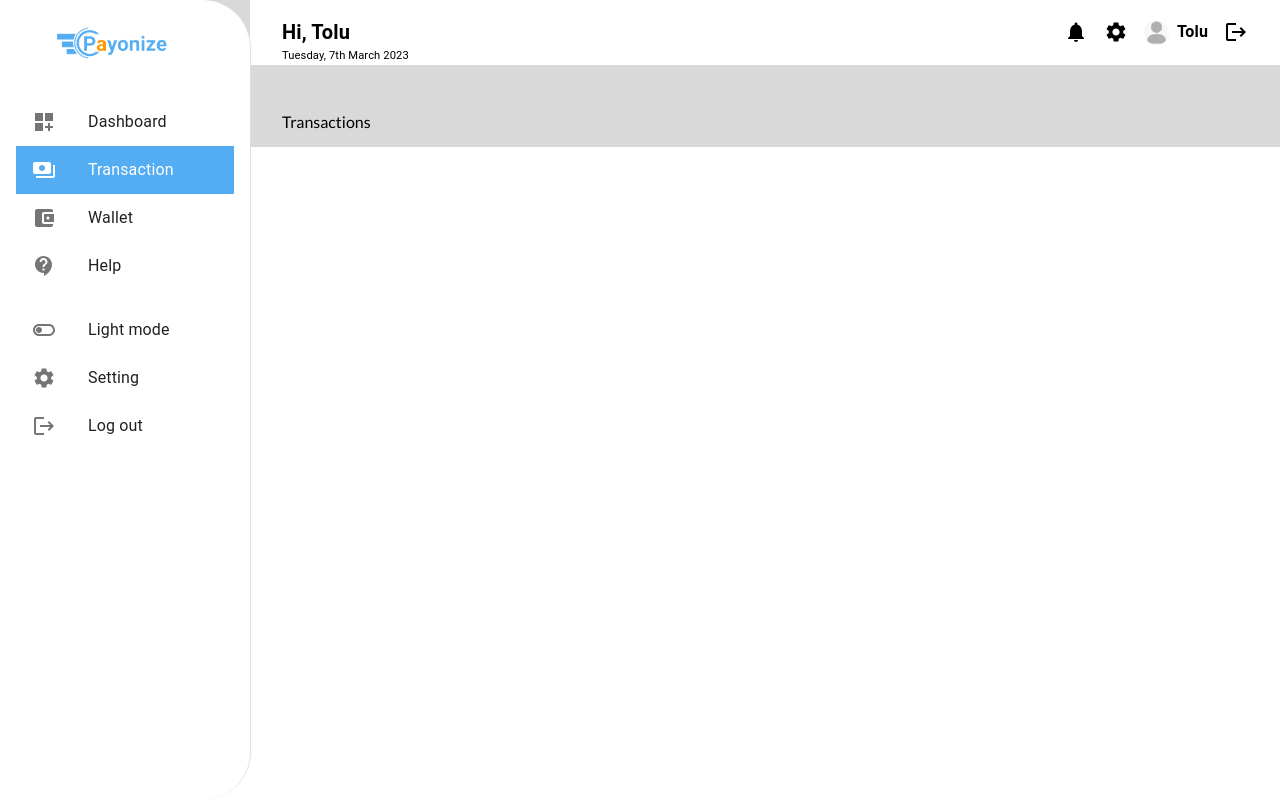
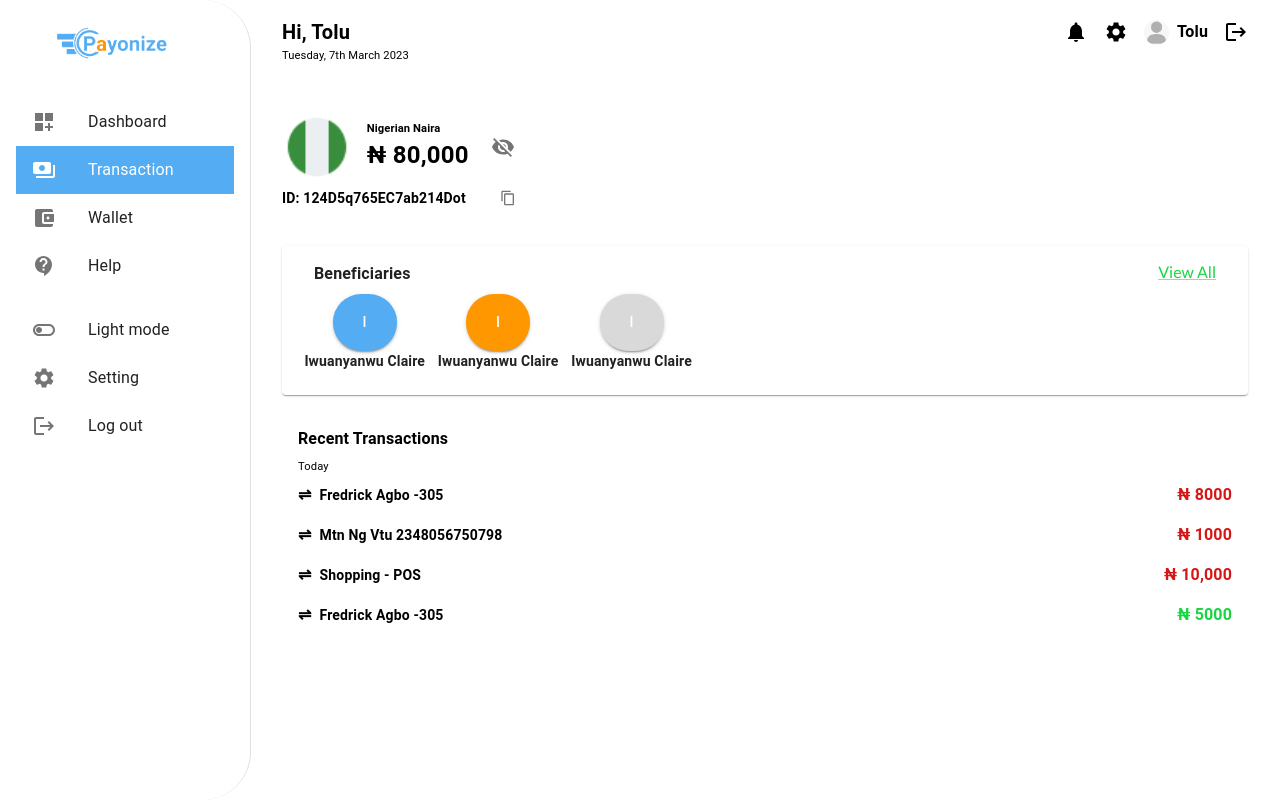
Before and after one commit to doseamp/web-frontend, a React (Create React App) app: page /transactions in a window 1280 px wide. Built offline with nearby package versions, Linux system fonts and the light colour scheme; no server answers.

Commit message:
Changed the red color and a few styles

```diff
--- a/src/pages/Transactions.jsx
+++ b/src/pages/Transactions.jsx
@@ -1,14 +1,35 @@
-import { Box, Toolbar } from "@mui/material";
+import {
+  Box,
+  Toolbar,
+  Stack,
+  Typography,
+  IconButton,
+  Link,
+  Card,
+  CardContent,
+  Button,
+} from "@mui/material";
 
 import DashboardMenu from "../components/DashboardMenu";
 import Sidebar from "../components/Sidebar";
 import MobileDashboardMenu from "../components/MobileDashboardMenu";
 import { pages, mobilePages, utils } from "../utils/Pages";
+import VisibilityOffIcon from "@mui/icons-material/VisibilityOff";
+import ContentCopyIcon from "@mui/icons-material/ContentCopy";
 
 const Transactions = () => {
   return (
-    <Box sx={{ background: "#D9D9D9" }}>
-      <DashboardMenu />
+    <Box>
+      <Box
+        sx={{
+          display: {
+            xs: "none",
+            md: "block",
+          },
+        }}
+      >
+        <DashboardMenu />
+      </Box>
       <Sidebar pages={pages} utils={utils} />
 
       <Box
@@ -19,9 +40,207 @@ const Transactions = () => {
           },
         }}
       >
-        <Toolbar />
+        <Toolbar sx={{ display: { xs: "none", md: "block" } }} />
 
-        <Box sx={{ px: 4, py: 2, mt: 4 }}> Transactions</Box>
+        <Box sx={{ px: 4, py: 2, mt: { xs: 2, md: 4 } }}>
+          <Box
+            sx={{
+              width: {
+                xs: "75%",
+                md: "35%",
+                lg: "25%",
+              },
+              mb: 4,
+            }}
+          >
+            <Box
+              display="flex"
+              alignItems="center"
+              justifyContent="space-between"
+            >
+              <Box
+                component="img"
+                src="nigeria.png"
+                sx={{ width: "70px", height: "70px" }}
+              />
+              <Stack direction="column">
+                <Typography sx={{ fontSize: "0.7rem", fontWeight: "bold" }}>
+                  Nigerian Naira
+                </Typography>
+                <Typography sx={{ fontWeight: "bold", fontSize: "1.5rem" }}>
+                  ₦ 80,000
+                </Typography>
+              </Stack>
+              <IconButton>
+                <VisibilityOffIcon />
+              </IconButton>
+            </Box>
+            <Box display="flex" alignItems="center">
+              <Typography variant="body2" sx={{ fontWeight: "bold" }}>
+                ID: 124D5q765EC7ab214Dot
+              </Typography>
+              <IconButton sx={{ ml: "auto" }}>
+                <ContentCopyIcon sx={{ fontSize: "1rem" }} />
+              </IconButton>
+            </Box>
+          </Box>
+
+          <Card>
+            <CardContent>
+              <Box>
+                <Box display="flex" sx={{ mx: 2 }}>
+                  <Typography sx={{ fontWeight: "bold" }}>
+                    Beneficiaries
+                  </Typography>
+                  <Link
+                    href=""
+                    sx={{ color: "#17D641", ml: "auto", cursor: "pointer" }}
+                  >
+                    View All
+                  </Link>
+                </Box>
+                <Box
+                  display="grid"
+                  sx={{
+                    gridTemplateColumns: {
+                      xs: "1fr 1fr 1fr ",
+                      md: "1fr 1fr 1fr 1fr 1fr 1fr 1fr",
+                    },
+                  }}
+                >
+                  <Stack justifyContent="center" alignItems="center">
+                    <Button
+                      variant="contained"
+                      sx={{
+                        background: "#54ADF3",
+                        borderRadius: 7,
+                        p: 2,
+                        mt: 1,
+                      }}
+                    >
+                      I
+                    </Button>
+                    <Typography
+                      variant="body2"
+                      sx={{ fontWeight: "bold", textAlign: "center" }}
+                    >
+                      Iwuanyanwu Claire
+                    </Typography>
+                  </Stack>
+                  <Stack justifyContent="center" alignItems="center">
+                    <Button
+                      variant="contained"
+                      sx={{
+                        background: "#FF9800",
+                        borderRadius: 7,
+                        p: 2,
+                        mt: 1,
+                      }}
+                    >
+                      I
+                    </Button>
+                    <Typography
+                      variant="body2"
+                      sx={{ fontWeight: "bold", textAlign: "center" }}
+                    >
+                      Iwuanyanwu Claire
+                    </Typography>
+                  </Stack>
+                  <Stack justifyContent="center" alignItems="center">
+                    <Button
+                      variant="contained"
+                      sx={{
+                        background: "#D9D9D9",
+                        borderRadius: 7,
+                        p: 2,
+                        mt: 1,
+                      }}
+                    >
+                      I
+                    </Button>
+                    <Typography
+                      variant="body2"
+                      sx={{ fontWeight: "bold", textAlign: "center" }}
+                    >
+                      Iwuanyanwu Claire
+                    </Typography>
+                  </Stack>
+                </Box>
+              </Box>
+            </CardContent>
+          </Card>
+
+          <Box sx={{ mt: 4, px: 2 }}>
+            <Typography sx={{ fontWeight: "bold" }}>
+              Recent Transactions
+            </Typography>
+            <Typography sx={{ fontSize: "0.7rem", my: 1 }}>Today</Typography>
+            <Box display="flex" sx={{ mb: 2, alignItems: "center" }}>
+              <Typography variant="body2" sx={{ fontWeight: "bold" }}>
+                <Box
+                  component="span"
+                  sx={{ fontSize: "1rem", fontWeight: "bold", mr: 1 }}
+                >
+                  ⇌
+                </Box>
+                Fredrick Agbo -305
+              </Typography>
+              <Typography
+                sx={{ fontWeight: "bold", color: "#D61717", ml: "auto" }}
+              >
+                ₦ 8000
+              </Typography>
+            </Box>
+            <Box display="flex" sx={{ mb: 2, alignItems: "center" }}>
+              <Typography variant="body2" sx={{ fontWeight: "bold" }}>
+                <Box
+                  component="span"
+                  sx={{ fontSize: "1rem", fontWeight: "bold", mr: 1 }}
+                >
+                  ⇌
+                </Box>
+                Mtn Ng Vtu 2348056750798
+              </Typography>
+              <Typography
+                sx={{ fontWeight: "bold", color: "#D61717", ml: "auto" }}
+              >
+                ₦ 1000
+              </Typography>
+            </Box>
+            <Box display="flex" sx={{ mb: 2, alignItems: "center" }}>
+              <Typography variant="body2" sx={{ fontWeight: "bold" }}>
+                <Box
+                  component="span"
+                  sx={{ fontSize: "1rem", fontWeight: "bold", mr: 1 }}
+                >
+                  ⇌
+                </Box>
+                Shopping - POS
+              </Typography>
+              <Typography
+                sx={{ fontWeight: "bold", color: "#D61717", ml: "auto" }}
+              >
+                ₦ 10,000
+              </Typography>
+            </Box>
+            <Box display="flex" sx={{ mb: 2, alignItems: "center" }}>
+              <Typography variant="body2" sx={{ fontWeight: "bold" }}>
+                <Box
+                  component="span"
+                  sx={{ fontSize: "1rem", fontWeight: "bold", mr: 1 }}
+                >
+                  ⇌
+                </Box>
+                Fredrick Agbo -305
+              </Typography>
+              <Typography
+                sx={{ fontWeight: "bold", color: "#17D641", ml: "auto" }}
+              >
+                ₦ 5000
+              </Typography>
+            </Box>
+          </Box>
+        </Box>
       </Box>
 
       {/* Nav Menu  */}
--- a/src/pages/WalletDetails.jsx
+++ b/src/pages/WalletDetails.jsx
@@ -52,7 +52,8 @@ const WalletDetails = () => {
             sx={{
               width: {
                 xs: "75%",
-                md: "25%",
+                md: "35%",
+                lg: "25%",
               },
             }}
           >
--- a/src/pages/Wallets.jsx
+++ b/src/pages/Wallets.jsx
@@ -24,7 +24,16 @@ import { pages, mobilePages, utils } from "../utils/Pages";
 const Wallets = () => {
   return (
     <Box>
-      <DashboardMenu />
+      <Box
+        sx={{
+          display: {
+            xs: "none",
+            md: "block",
+          },
+        }}
+      >
+        <DashboardMenu />
+      </Box>
       <Sidebar pages={pages} utils={utils} />
 
       <Box
@@ -35,9 +44,9 @@ const Wallets = () => {
           },
         }}
       >
-        <Toolbar />
+        <Toolbar sx={{ display: { xs: "none", md: "block" } }} />
 
-        <Box sx={{ px: 4, py: 2, mt: 4 }}>
+        <Box sx={{ px: 4, py: 2, mt: { xs: 2, md: 4 } }}>
           <Box
             sx={{
               display: "grid",
@@ -53,7 +62,7 @@ const Wallets = () => {
             <Card
               sx={{
                 boxShadow:
-                  "0px 2px 1px -1px green, 0px 1px 1px 0px green, 0px 1px 3px 0px green",
+                  "0px 2px 1px -1px #17D641, 0px 1px 1px 0px #17D641, 0px 1px 3px 0px #17D641",
               }}
             >
               <CardContent>
@@ -64,7 +73,7 @@ const Wallets = () => {
                   <Box display="flex">
                     <Box display="flex">
                       <Icon>
-                        <AccountBalanceWalletIcon sx={{ color: "green" }} />
+                        <AccountBalanceWalletIcon sx={{ color: "#17D641" }} />
                       </Icon>
                       <Stack direction="column" sx={{ ml: 1 }}>
                         <Typography variant="body2" sx={{ fontWeight: "bold" }}>
@@ -117,7 +126,7 @@ const Wallets = () => {
                   <Box display="flex">
                     <Box display="flex">
                       <Icon>
-                        <AccountBalanceWalletIcon sx={{ color: "red" }} />
+                        <AccountBalanceWalletIcon sx={{ color: "#D61717" }} />
                       </Icon>
                       <Stack direction="column" sx={{ ml: 1 }}>
                         <Typography variant="body2" sx={{ fontWeight: "bold" }}>
@@ -170,7 +179,7 @@ const Wallets = () => {
                   <Box display="flex">
                     <Box display="flex">
                       <Icon>
-                        <AccountBalanceWalletIcon sx={{ color: "red" }} />
+                        <AccountBalanceWalletIcon sx={{ color: "#D61717" }} />
                       </Icon>
                       <Stack direction="column" sx={{ ml: 1 }}>
                         <Typography variant="body2" sx={{ fontWeight: "bold" }}>
```
Also changed, not shown: src/components/DbColumn3.jsx (+12 -12 lines), src/components/DbGrid3.jsx (+6 -6 lines), src/components/MobileDashboard.jsx (+12 -12 lines), 1 other file (tests, documents, lock files or other folders).
